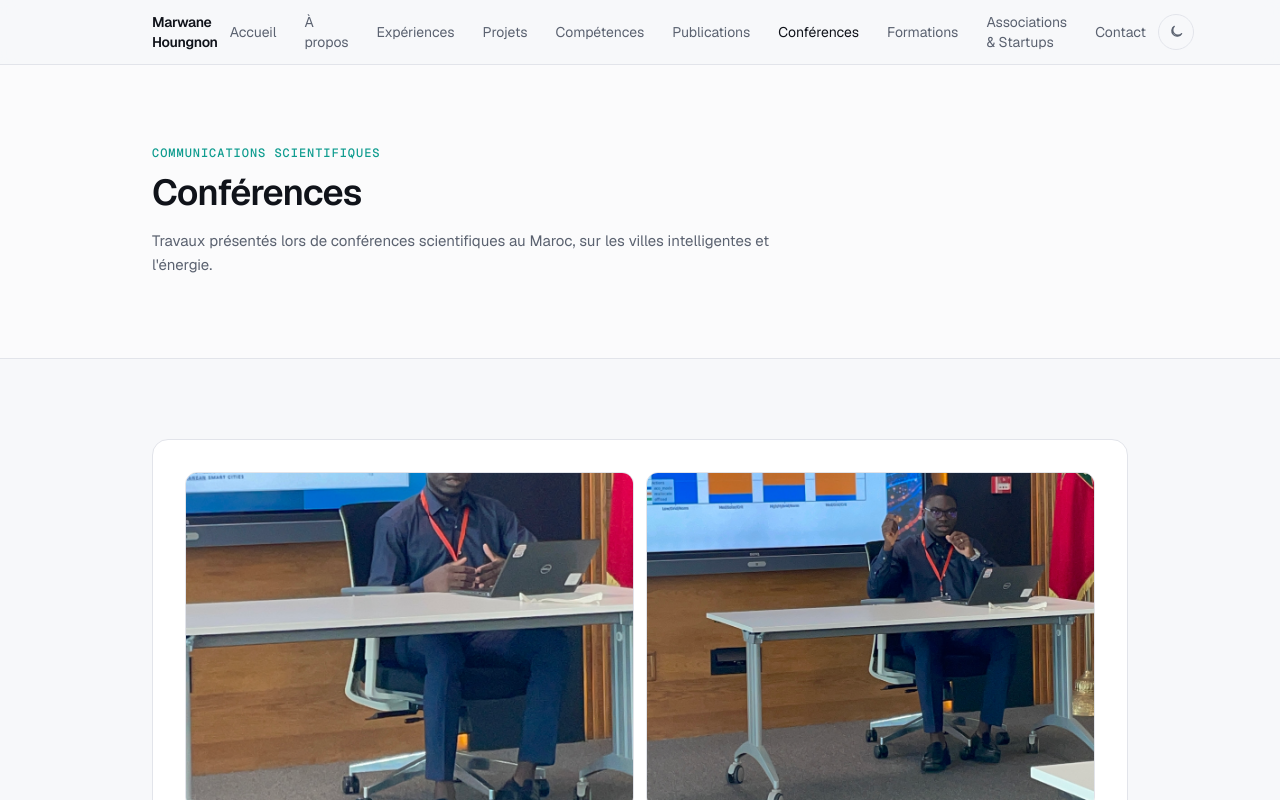
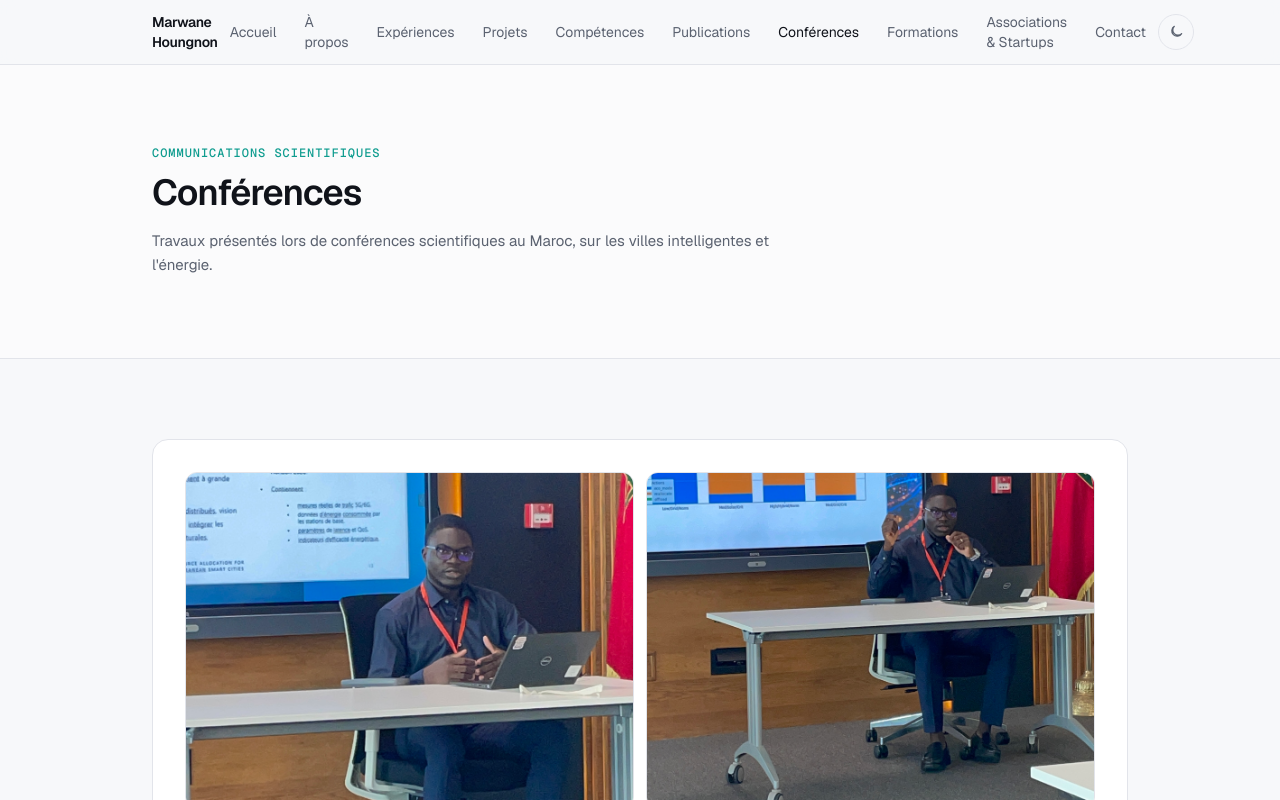
Before and after one commit to Thekidmaroi/MY-PORTOFOLIO, a Next.js app: page /conferences in a window 1280 px wide. Shown: the top 800 px of the page. Built offline with nearby package versions, Linux system fonts and the light colour scheme.

Commit message:
Fix head-cropping on Tetouan conference photos

```diff
--- a/src/app/conferences/page.tsx
+++ b/src/app/conferences/page.tsx
@@ -4,6 +4,14 @@ import { Section } from "@/components/section";
 import { Card } from "@/components/card";
 import { MediaSlot } from "@/components/media-slot";
 import { conferencePapers } from "@/lib/data";
+
+// Certaines photos (captures d'écran ou cadrages serrés) ont le sujet
+// coupé au niveau de la tête avec le recadrage par défaut (centré) —
+// on force ici le point de focus vertical pour ces photos précises.
+const PHOTO_FOCUS: Record<string, string> = {
+  "/CONF%20TETOUAN.jpg": "50% 30%",
+  "/CONF%20TETOUAN.PNG": "50% 30%",
+};
 
 export const metadata: Metadata = { title: "Conférences" };
 
@@ -32,6 +40,7 @@ export default function ConferencesPage() {
                     alt={`Photo — ${paper.location}`}
                     variant="cover"
                     className="aspect-[4/3] w-full"
+                    objectPosition={PHOTO_FOCUS[photo]}
                     sizes={
                       paper.photos.length > 1
                         ? "(min-width: 640px) 420px, 100vw"
```
